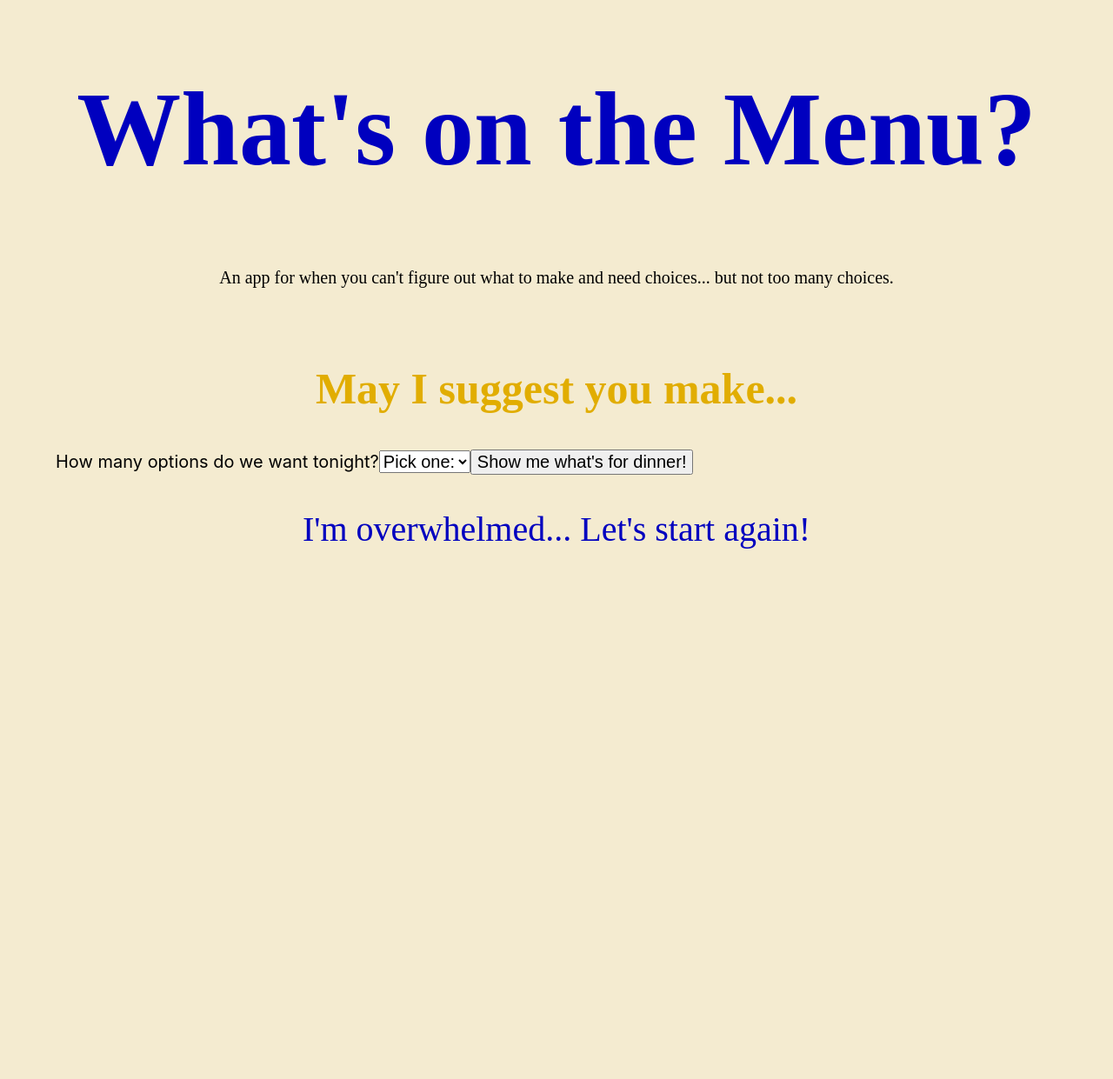
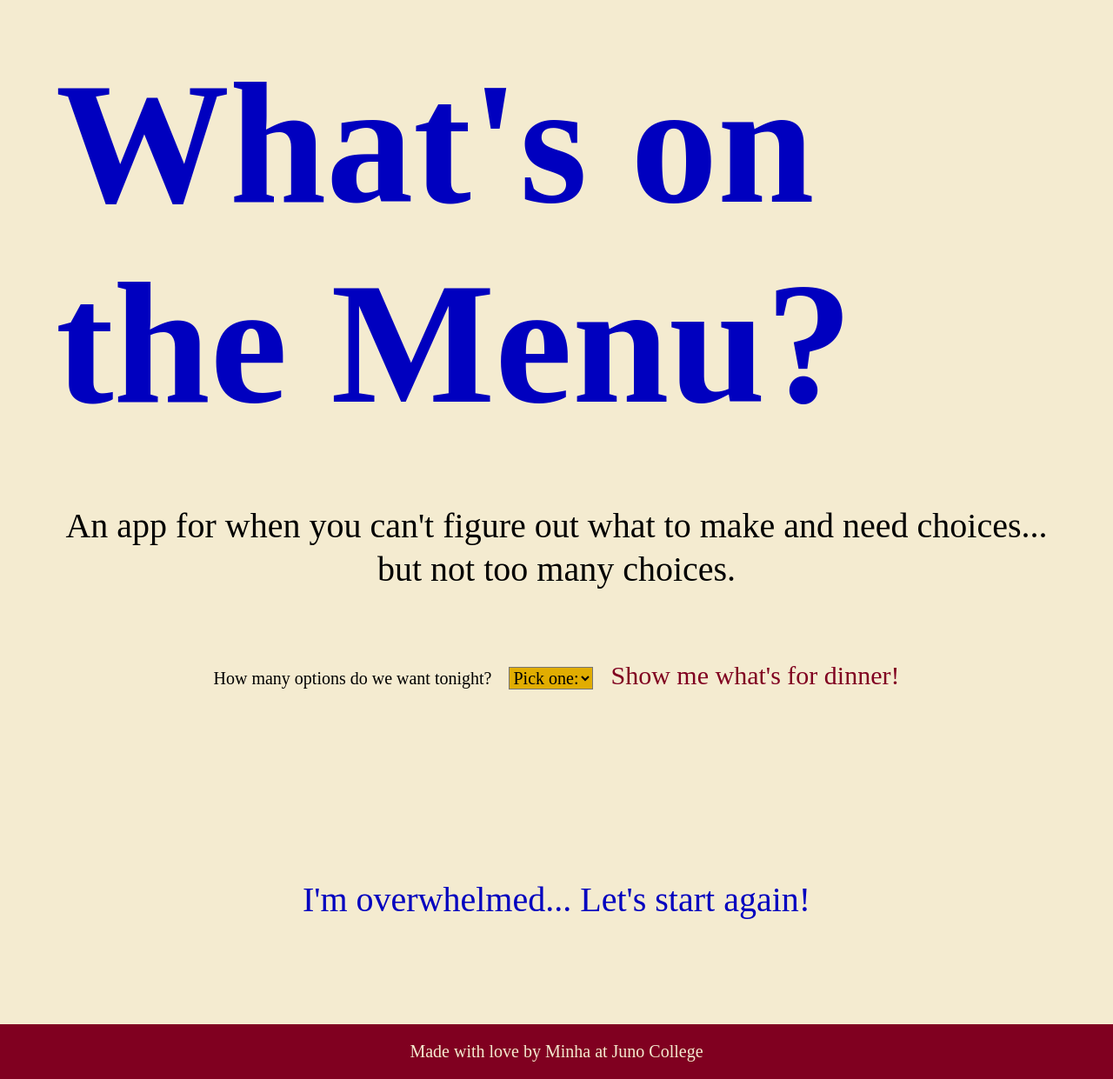
Before and after one commit to helloitsminha/minha-lee-project-03, a React (Create React App) app: page / in a window 1280 px wide. Shown: the whole page at 87% size. Before the commit the page ends 800 px from the top, so only its background shows below. Built offline with nearby package versions, Linux system fonts and the light colour scheme.

Commit message:
form styling

```diff
--- a/src/App.css
+++ b/src/App.css
@@ -16,11 +16,11 @@ html {
   font-size: 125%;
 }
 
-h1 {
+h1, .refresh, form button {
   font-family: 'Pacifico', cursive;
 }
 
-h2, h3, p {
+h2, h3, p, form, form select {
   font-family: 'Comfortaa', cursive;
 }
 
@@ -45,24 +45,64 @@ li {
   list-style: none;
 }
 
+form button {
+  background: none;
+  color: inherit;
+  border: none;
+  padding: 0;
+  cursor: pointer;
+  outline: inherit;
+}
+
 /* header styles */
 h1 {
   color: #0000BF;
-  font-size: 6rem;
-  text-align: center;
+  font-size: 10rem;
+  text-align: left;
+  margin-top: 50px;
+  margin-bottom: 70px;
 }
 
 header p {
   text-align: center;
-  line-height: 2rem;
+  line-height: 2.5rem;
+  font-size: 2rem;
   margin-top: 0;
   margin-bottom: 80.4px;
 }
-header h2 {
+
+/* form styles */
+form h2 {
   font-size: 2.5rem;
   color: #e1ad01;
   margin-bottom: 40px;
   text-align: center;
+  visibility: hidden;
+  margin-top: 80px;
+}
+
+form {
+  text-align: center;
+
+}
+
+form select {
+  margin-left: 20px;
+  margin-right: 20px;
+  background-color: #e1ad01;
+}
+
+form button {
+  color: #800020;
+  font-size: 1.5rem;
+}
+
+form button:hover {
+  text-decoration: underline;
+}
+
+form button:focus {
+  text-decoration: underline;
 }
 
 /* gallery styles */
@@ -109,7 +149,6 @@ a:focus {
 }
 
 .refresh {
-  font-family: 'Pacifico', cursive;
   color: #0000BF;
   font-size: 2rem;
   text-align: center;
@@ -123,3 +162,11 @@ a:focus {
 .refresh:focus {
   text-decoration: underline;
 }
+
+/* footer styles */
+footer {
+  background-color: #800020;
+  text-align: center;
+  color: #f4ebd0;
+
+}
--- a/src/App.js
+++ b/src/App.js
@@ -1,6 +1,8 @@
 import Header from './components/Header';
 import Gallery from './components/Gallery';
 import Form from './components/Form';
+import Footer from './components/Footer';
+
 import './App.css';
 
 import { useEffect, useState } from 'react';
@@ -29,6 +31,7 @@ function App() {
         <Header />
         <Form onSubmit={fetchRecipes} />
         <Gallery recipes={recipes}/>
+        <Footer />
       </main>
     )
 }
--- /dev/null
+++ b/src/components/Footer.js
@@ -0,0 +1,11 @@
+const Footer = () => {
+    return (
+        <footer>
+            <div className="wrapper">
+                <p>Made with love by Minha at Juno College</p>
+            </div>
+        </footer>
+    )
+}
+
+export default Footer;
--- a/src/components/Form.js
+++ b/src/components/Form.js
@@ -4,8 +4,18 @@ import { useState } from "react";
 const Form = ({onSubmit}) => {
     const [userChoice, setUserChoice] = useState(0);
 
+    const unhide = () => {
+        var x = document.getElementById('header2');
+        if (x.style.visibility === "hidden") {
+            x.style.visibility = 'visible'
+        } else {
+            x.style.visibility = 'visible'
+        }
+    }
+
     const handleSubmit = (event) => {
         event.preventDefault();
+        unhide();
         onSubmit(userChoice);
     };
 
@@ -36,6 +46,7 @@ const Form = ({onSubmit}) => {
                     <option value="10">10</option>
                 </select>
                 <button>Show me what's for dinner!</button>
+                <h2 id='header2'>May I suggest you make...</h2>
             </form>
         </div>
 
--- a/src/components/Gallery.js
+++ b/src/components/Gallery.js
@@ -1,6 +1,8 @@
 import Item from './Item'
 
+
 const Gallery = ({recipes} ) => {
+
     return (
         <section>
             <div className="wrapper">
@@ -18,7 +20,7 @@ const Gallery = ({recipes} ) => {
 
                     }
                 </ul> {/* end of .recipeBox */}
-                <a className='refresh' href='.'>I'm overwhelmed... Let's start again!</a>
+                <a className='refresh' href='.'><span className='sr-only'>click to refresh app</span>I'm overwhelmed... Let's start again!</a>
             </div> {/* // end of .wrapper */}
 
 
--- a/src/components/Header.js
+++ b/src/components/Header.js
@@ -4,7 +4,6 @@ const Header = () => {
             <header>
                 <h1>What's on the Menu?</h1>
                 <p>An app for when you can't figure out what to make and need choices... but not too many choices.</p>
-                <h2>May I suggest you make...</h2>
             </header>
         </div>
     )
```
